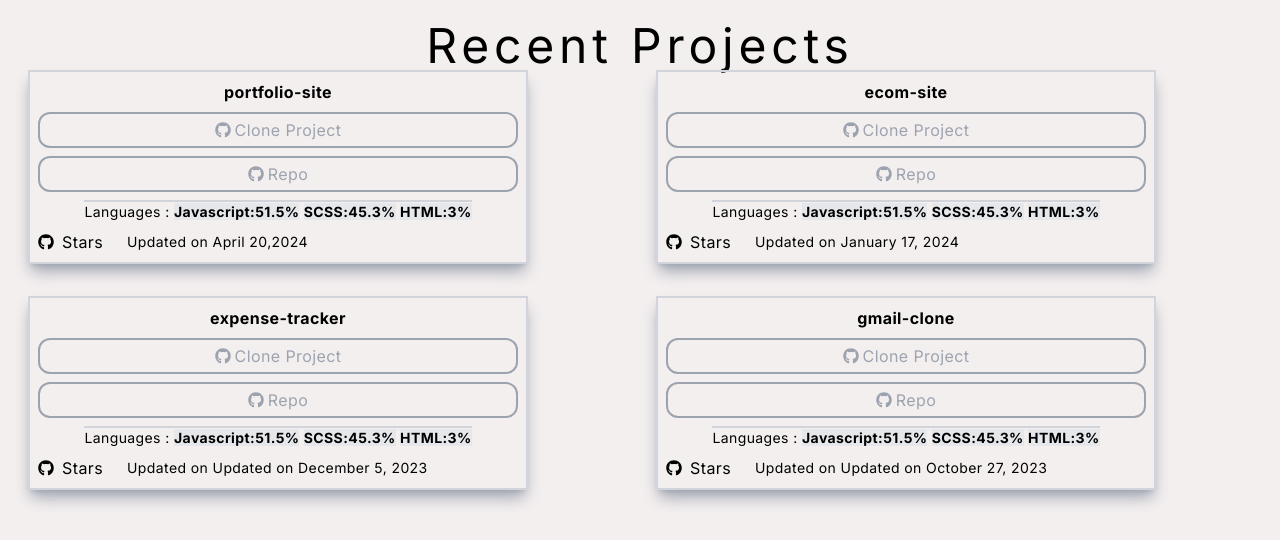
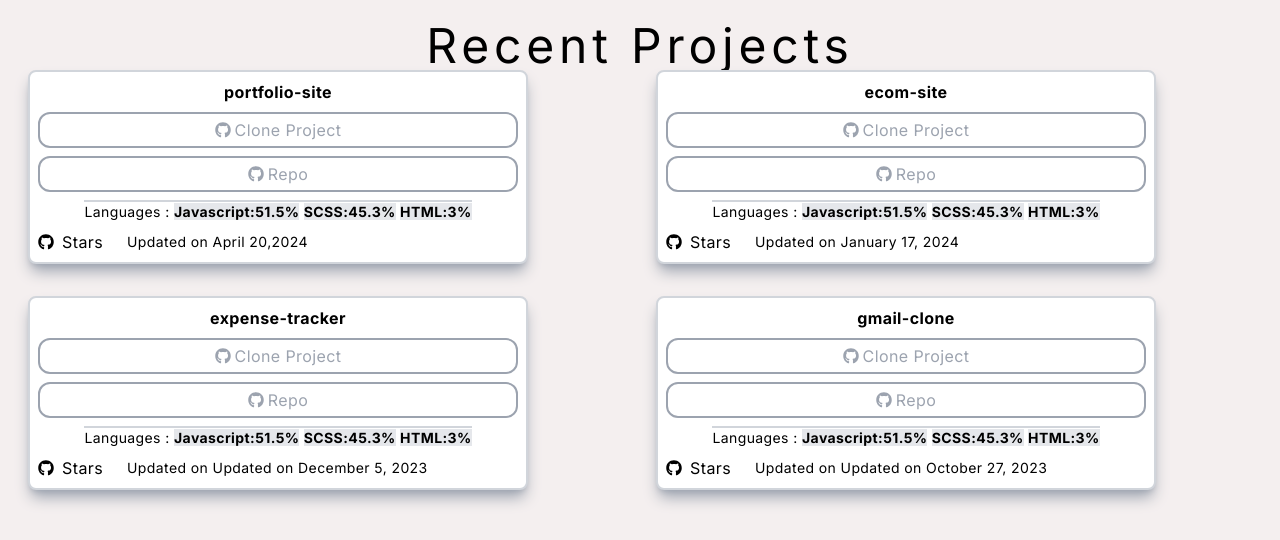
Before and after one commit to Gintama7/portfolio-site, a Next.js app: page / in a window 1280 px wide. Shown: the part 1276-1816 px from the top of the page. Built offline with nearby package versions, Linux system fonts and the light colour scheme.

Commit message:
fixed styling on hover

```diff
--- a/src/app/components/ProjectBox.js
+++ b/src/app/components/ProjectBox.js
@@ -3,7 +3,7 @@
 
 const ProjectBox = ({name,date}) => {
   return (
-    <div className="relative flex flex-col items-center justify-center h-auto w-[500px] shadow-lg shadow-gray-400 border-solid border-2 border-gray-300 p-2">
+    <div className="bg-white relative flex flex-col items-center justify-center h-auto w-[500px] shadow-lg shadow-gray-400 border-solid border-2 border-gray-300 p-2 rounded-lg transition ease-in-out delay-150 hover:-translate-y-1 hover:scale-100 hover:duration-300">
     <h4>{name}</h4>
     <button
       className="w-full mx-2 text-gray-400 border-solid border-2 p-1 border-gray-400 hover:bg-gray-500 hover:text-white flex items-center justify-center gap-1 mb-2 mt-2"
```
